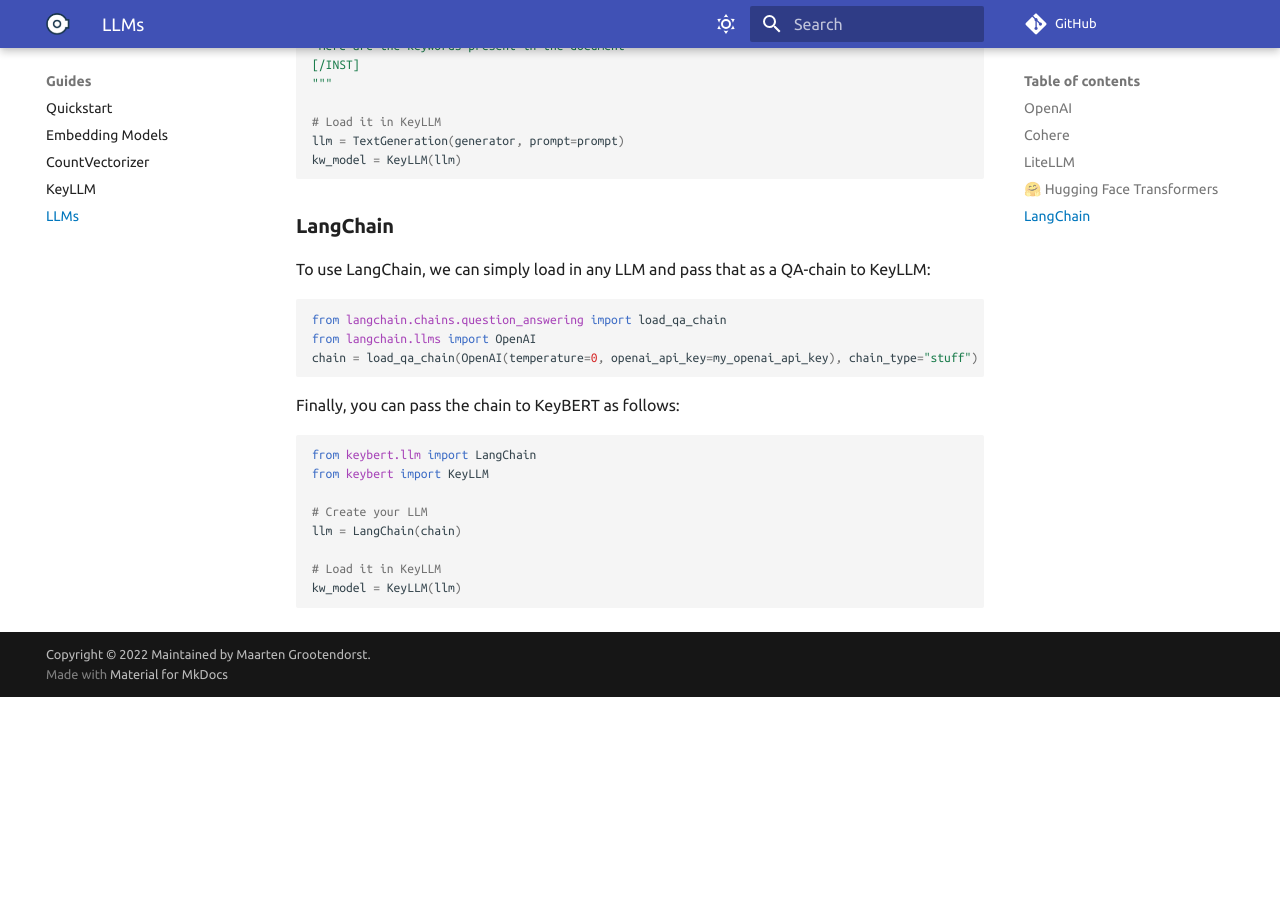
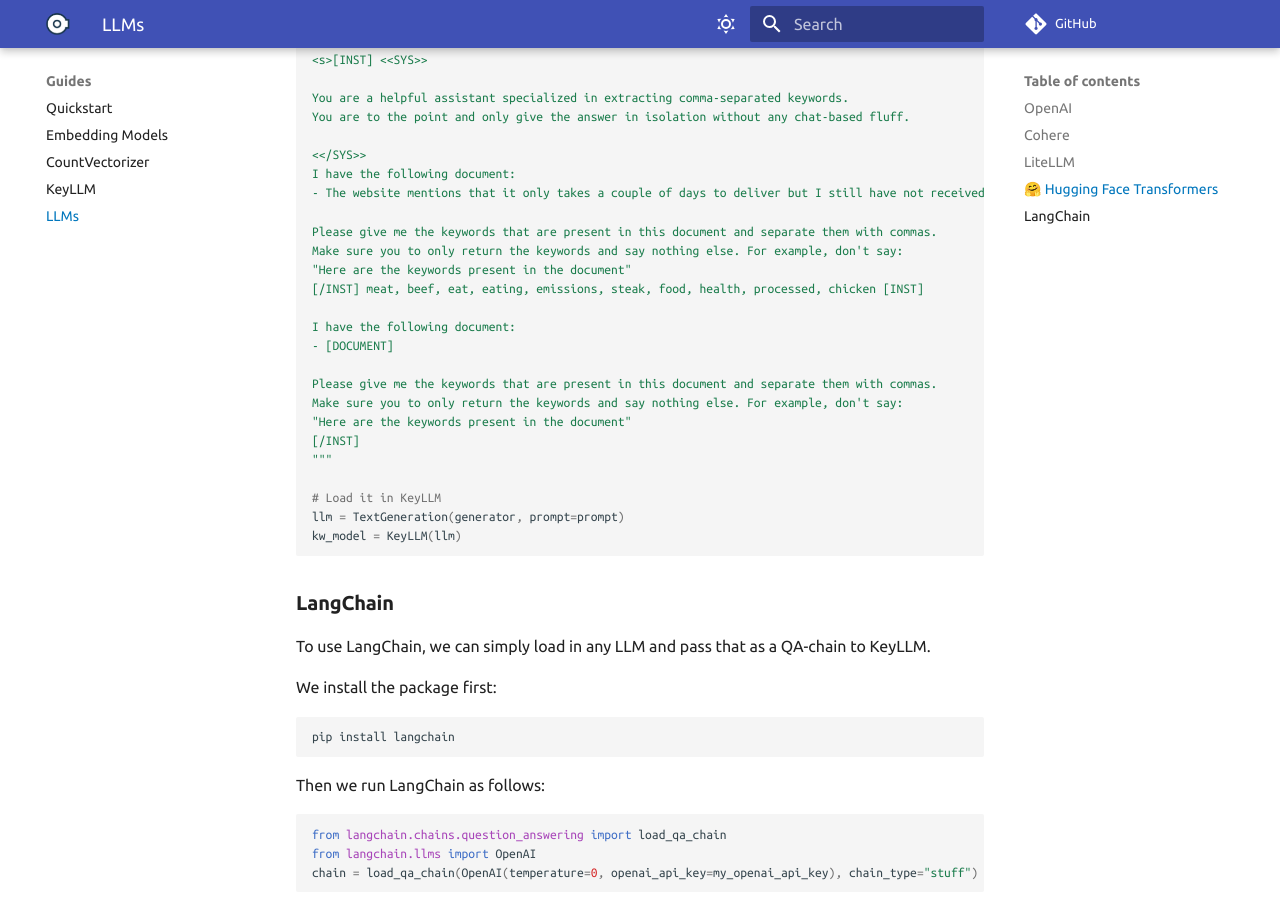
Before and after one commit to MaartenGr/KeyBERT, an MkDocs documentation site: the page built from docs/guides/llms.md, in a window 1280 px wide and 900 px high, scrolled down 2948 px. Built offline with MkDocs 1.6.1 and Material for MkDocs 9.7.7, drawn with Linux system fonts in a browser that asks for light colours; comment, search, counter and statistics services are not loaded; before the commit the page ends 3645 px from its top, so only the background shows below that; some of the changed text lies outside the part shown.

Commit message:
Install with minimum dependencies and added documentation

````diff
--- a/docs/guides/llms.md
+++ b/docs/guides/llms.md
@@ -3,7 +3,15 @@
 Having the option to choose the LLM allow you to leverage the model that suit your use-case.
 
 ### **OpenAI**
-To use OpenAI's external API, we need to define our key and use the `keybert.llm.OpenAI` model:
+To use OpenAI's external API, we need to define our key and use the `keybert.llm.OpenAI` model.
+
+We install the package first:
+
+```bash
+pip install openai
+```
+
+Then we run OpenAI as follows:
 
 ```python
 import openai
@@ -37,7 +45,16 @@
 ```
 
 ### **Cohere**
-To use Cohere's external API, we need to define our key and use the `keybert.llm.OpenAI` model:
+To use Cohere's external API, we need to define our key and use the `keybert.llm.Cohere` model.
+
+We install the package first:
+
+```bash
+pip install cohere
+```
+
+Then we run Cohere as follows:
+
 
 ```python
 import cohere
@@ -57,6 +74,13 @@
 
 ### **LiteLLM**
 [LiteLLM](https://github.com/BerriAI/litellm) allows you to use any closed-source LLM with KeyLLM
+
+We install the package first:
+
+```bash
+pip install litellm
+```
+
 
 Let's use OpenAI as an example:
 
@@ -148,7 +172,16 @@
 
 ### **LangChain**
 
-To use LangChain, we can simply load in any LLM and pass that as a QA-chain to KeyLLM:
+To use LangChain, we can simply load in any LLM and pass that as a QA-chain to KeyLLM.
+
+We install the package first:
+
+```bash
+pip install langchain
+```
+
+Then we run LangChain as follows:
+
 
 ```python
 from langchain.chains.question_answering import load_qa_chain
````
Also changed, not shown: docs/guides/keyllm.md (+15 -1 lines), 2 other files.
